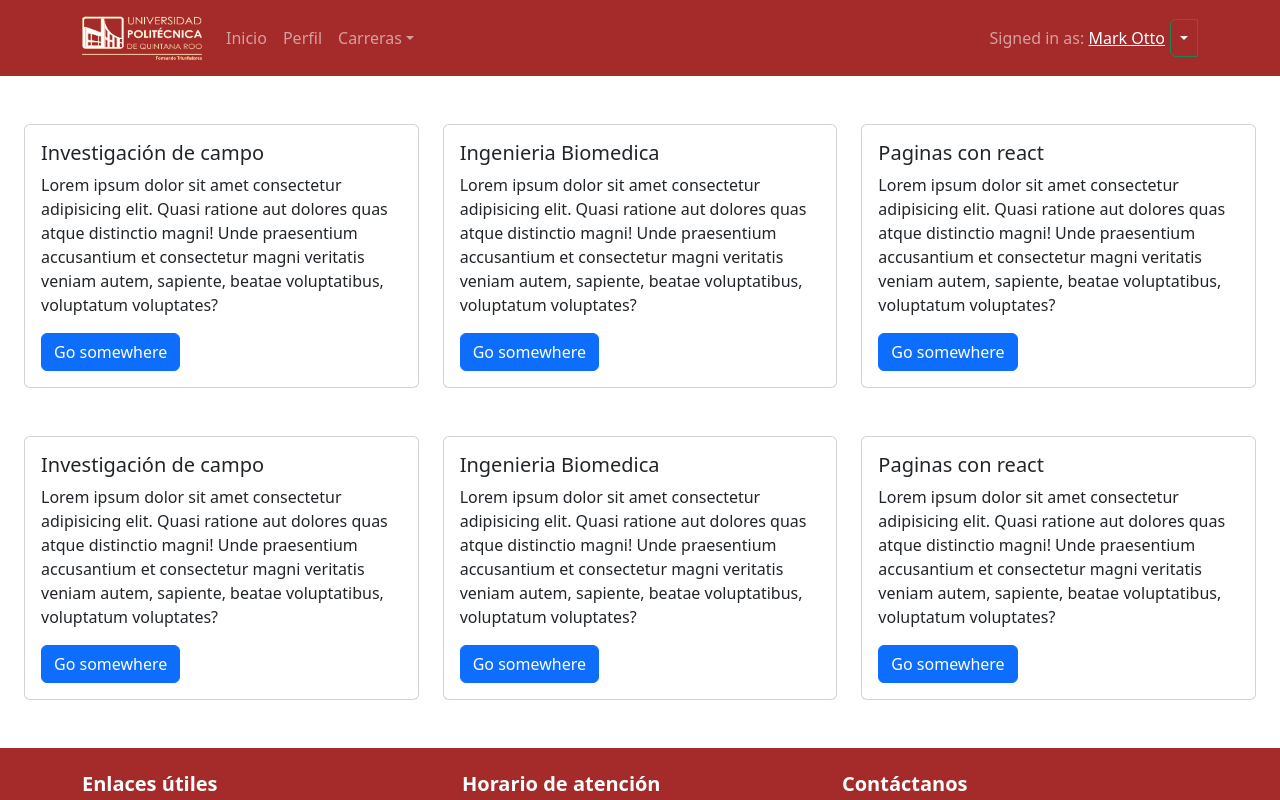
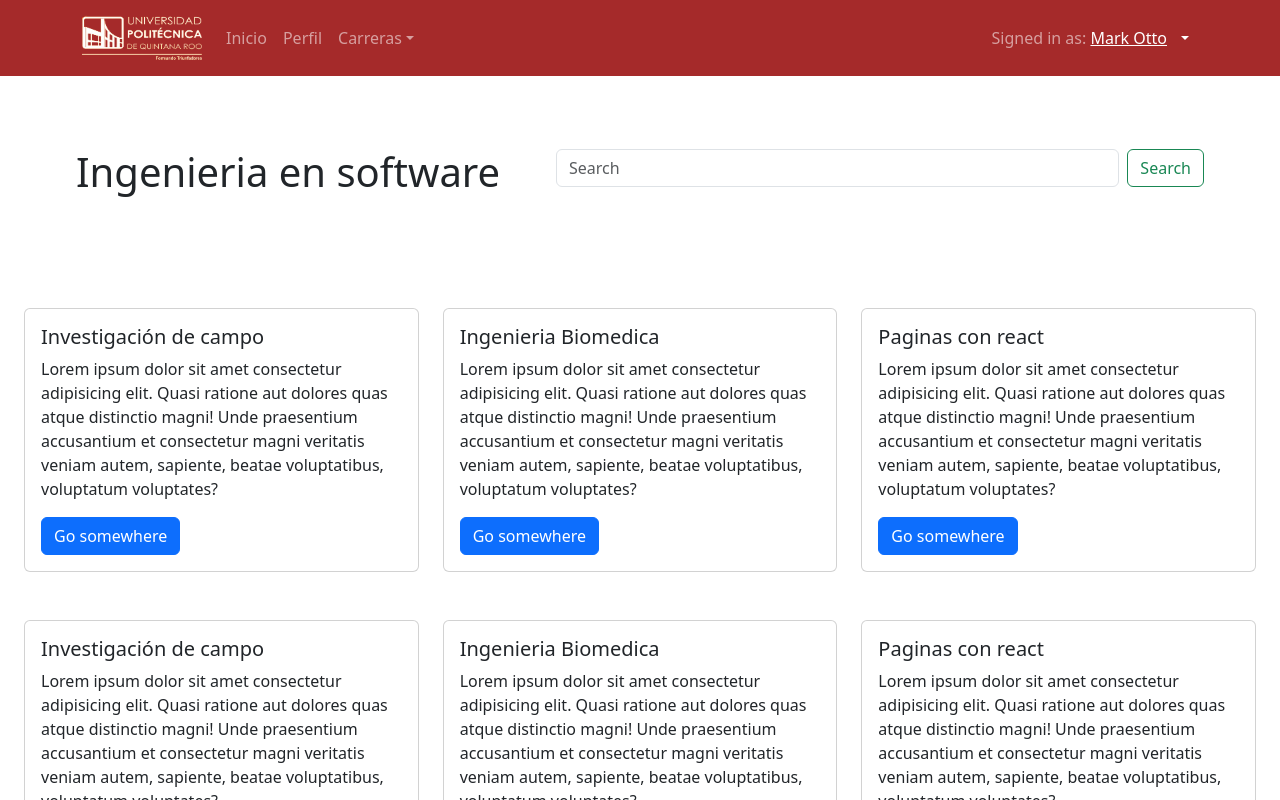
Before and after one commit to AlbertoCastre/Proyecteca, a React (Vite) app: page /proyectos in a window 1280 px wide. Shown: the top 800 px of the page. Built offline with nearby package versions, Linux system fonts and the light colour scheme.

Commit message:
Zury-Cambios
Cambios en vista: Proyectos, Header, Sube (pequeños detalles).

```diff
--- a/package.json
+++ b/package.json
@@ -15,6 +15,7 @@
     "axios": "^1.7.2",
     "bootstrap": "^5.3.3",
     "jwt-decode": "^4.0.0",
+    "mdb-ui-kit": "^7.3.2",
     "react": "^18.3.1",
     "react-bootstrap": "^2.10.4",
     "react-dom": "^18.3.1",
@@ -33,7 +34,7 @@
     "eslint": "^8.57.0",
     "eslint-plugin-react-hooks": "^4.6.2",
     "eslint-plugin-react-refresh": "^0.4.7",
-    "typescript": "^5.5.2",
+    "typescript": "^5.5.4",
     "vite": "^5.3.1"
   }
 }
--- a/src/components/layout/Header-Home.tsx
+++ b/src/components/layout/Header-Home.tsx
@@ -9,6 +9,9 @@ import Logo from './img/logo_v2.png';
 
 function Header() {
   return (
+
+    <>
+
     <Navbar expand="lg" style={{ backgroundColor: 'brown' }} variant="dark">
       <Container>
         <Navbar.Brand href="/home"><img src={Logo} style={{ width: '120px', height:'50px' }}></img></Navbar.Brand>
@@ -18,14 +21,14 @@ function Header() {
             <Nav.Link href="/proeyectos">Inicio</Nav.Link>
             <Nav.Link href="#link">Perfil</Nav.Link>
             <NavDropdown title="Carreras" id="basic-nav-dropdown">
-              <NavDropdown.Item href="#action/3.1">Ingeniería en Software</NavDropdown.Item>
-              <NavDropdown.Item href="#action/3.2">Ingeniería Financiera</NavDropdown.Item>
-              <NavDropdown.Item href="#action/3.3">Ingeniería en Biomédica</NavDropdown.Item>
-              <NavDropdown.Item href="#action/3.4">Ingeniería en Biotecnología</NavDropdown.Item>
-              <NavDropdown.Item href="#action/3.5">Licenciatura en Terapia Física</NavDropdown.Item>
-              <NavDropdown.Item href="#action/3.5">Licenciatura en Administración y Gestión Empresarial</NavDropdown.Item>
-              <NavDropdown.Divider />
-              <NavDropdown.Item href="#action/3.4">Separated link</NavDropdown.Item>
+              <NavDropdown.Item href="/Proyectos">Ingeniería en Software</NavDropdown.Item>
+              <NavDropdown.Item href="/Proyectos">Ingeniería Financiera</NavDropdown.Item>
+              <NavDropdown.Item href="/Proyectos">Ingeniería en Biomédica</NavDropdown.Item>
+              <NavDropdown.Item href="/Proyectos">Ingeniería en Biotecnología</NavDropdown.Item>
+              <NavDropdown.Item href="/Proyectos">Licenciatura en Terapia Física</NavDropdown.Item>
+              <NavDropdown.Item href="/Proyectos">Licenciatura en Administración y Gestión Empresarial</NavDropdown.Item>
+
+
             </NavDropdown>
           </Nav>
         </Navbar.Collapse>
@@ -34,9 +37,10 @@ function Header() {
             Signed in as: <a href="#login">Mark Otto</a>
           </Navbar.Text>
         </Navbar.Collapse>
+
         <Dropdown as={ButtonGroup} style={{ marginLeft: '5px' }} >
 
-      <Dropdown.Toggle split variant="success" id="dropdown-split-basic" style={{ backgroundColor: 'brown' }} />
+      <Dropdown.Toggle split variant="success" id="dropdown-split-basic" style={{ backgroundColor: 'transparent', border:'transparent' }} />
 
       <Dropdown.Menu >
         <Dropdown.Item href="#/action-1">Action</Dropdown.Item>
@@ -47,6 +51,8 @@ function Header() {
 
       </Container>
     </Navbar>
+
+    </>
   );
 }
 
--- a/src/components/view/Proyectos.tsx
+++ b/src/components/view/Proyectos.tsx
@@ -1,18 +1,47 @@
 import React from 'react';
 import Card from "react-bootstrap/Card";
-import Button from "react-bootstrap/Button";
 import Col from "react-bootstrap/Col";
 import Row from "react-bootstrap/Row";
 import 'bootstrap/dist/css/bootstrap.min.css';
+import { Form, Button } from 'react-bootstrap';
 
 import Header from '../layout/Header-Home';
 import Footer from '../layout/Footer';
+import { FiAlignJustify } from 'react-icons/fi';
+
+
+
 
 
 const Proyectos: React.FC = () => {
   return (
 <>
     <Header/>
+
+
+    <div style={{ display: 'flex', justifyContent: 'center' }}>
+      <Row className="px-4 my-5 align-items-center" style={{ width: '100%', maxWidth: '1200px' }}>
+        <Col sm={5}>
+
+          <p className="mt-4">
+          <h1 className="font-weight-light">Ingenieria en software </h1>
+          </p>
+        </Col>
+        <Col sm={7}>
+          <Form className="d-flex">
+            <Form.Control
+              type="search"
+              placeholder="Search"
+              className="me-2"
+              aria-label="Search"
+            />
+            <Button variant="outline-success">Search</Button>
+          </Form>
+        </Col>
+      </Row>
+    </div>
+
+
 
     <Row className="px-4 my-5" >
           <Col sm>
--- a/src/components/view/Sube.tsx
+++ b/src/components/view/Sube.tsx
@@ -1,9 +1,10 @@
-import React from 'react';
+import React, { useState } from 'react';
 import { useDropzone } from 'react-dropzone';
 import Form from 'react-bootstrap/Form';
 import Row from "react-bootstrap/Row";
 import Col from "react-bootstrap/Col";
 import Button from "react-bootstrap/Button";
+import { DropdownButton, Dropdown } from 'react-bootstrap';
 
 import './Style.css'; //importa Style.css
 import HeaderHome from "../layout/Header-Home";
@@ -18,6 +19,15 @@ const Sube: React.FC = () => {
       console.log(acceptedFiles);
     }
   });
+
+  const [selectedOption, setSelectedOption] = useState<string>('Programa educativo');
+
+  // Función para manejar la selección de una opción
+  const handleSelect = (eventKey: string | null) => {
+    if (eventKey) {
+      setSelectedOption(eventKey);
+    }
+  };
 
   return (
     <>
@@ -54,14 +64,32 @@ const Sube: React.FC = () => {
             <Form.Control type="text" placeholder="" className="texto" />
           </Form.Group>
           <Form.Group className="mb-3" controlId="formBasicText">
-            <Form.Label>Programa educativo</Form.Label>
-            <Form.Control type="text" placeholder="" className="texto" />
+
+
+          <DropdownButton
+      id="dropdown-basic-button"
+      title={selectedOption}
+      onSelect={handleSelect} // Añade esta propiedad
+
+
+    >
+      <Dropdown.Item eventKey="Ingeniería en Software">Ingeniería en Software</Dropdown.Item>
+      <Dropdown.Item eventKey="Ingeniería Financiera">Ingeniería Financiera</Dropdown.Item>
+      <Dropdown.Item eventKey="Ingeniería en Biomédica">Ingeniería en Biomédica</Dropdown.Item>
+      <Dropdown.Item eventKey="Ingeniería en Biotecnología">Ingeniería en Biotecnología</Dropdown.Item>
+      <Dropdown.Item eventKey="Licenciatura en Terapia Física">Licenciatura en Terapia Física</Dropdown.Item>
+      <Dropdown.Item eventKey="Licenciatura en Administración y Gestión Empresarial">Licenciatura en Administración y Gestión Empresarial</Dropdown.Item>
+    </DropdownButton>
+
           </Form.Group>
         </Form.Group>
 
-        <Form.Group className="mb-3" controlId="exampleForm.ControlTextarea1">
+
+
+
+        <Form.Group className="mb-3" controlId="exampleForm.ControlTextarea1" style={{ padding:'30px 100px'}}>
           <Form.Label>Descripción del proyecto</Form.Label>
-          <Form.Control as="textarea" rows={6} style={{ height: '300px', width: '600px' }} />
+          <Form.Control as="textarea" rows={6} style={{ height: '300px', width: '600px'  }} />
         </Form.Group>
       </div>
 
@@ -69,6 +97,7 @@ const Sube: React.FC = () => {
         <Form.Label>Subir archivo (PDF)</Form.Label>
         <div className={`dropzone ${isDragActive ? 'active' : ''}`}>
           <input {...getInputProps()} />
+
           <i className="bi bi-cloud-arrow-up" style={{ fontSize: '60px', marginBottom: '15px' }}></i>
           <p>Arrastre y suelte los archivos aquí para subirlos</p>
         </div>
```
Also changed, not shown: src/components/view/Style.css (line endings or trailing spaces), 1 other file (tests, documents, lock files or other folders).
